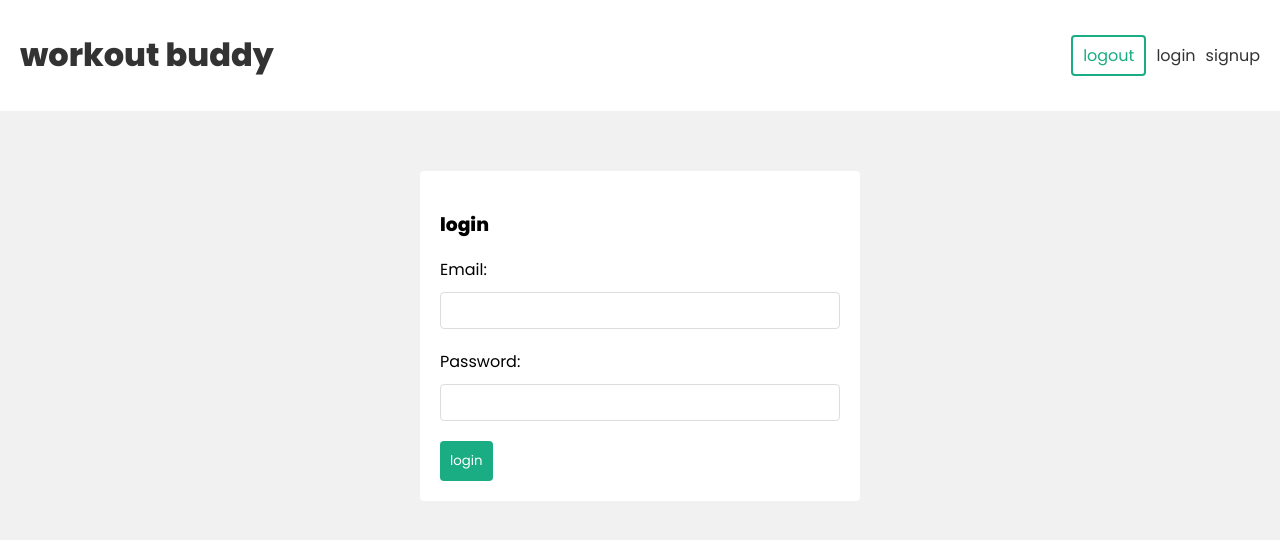
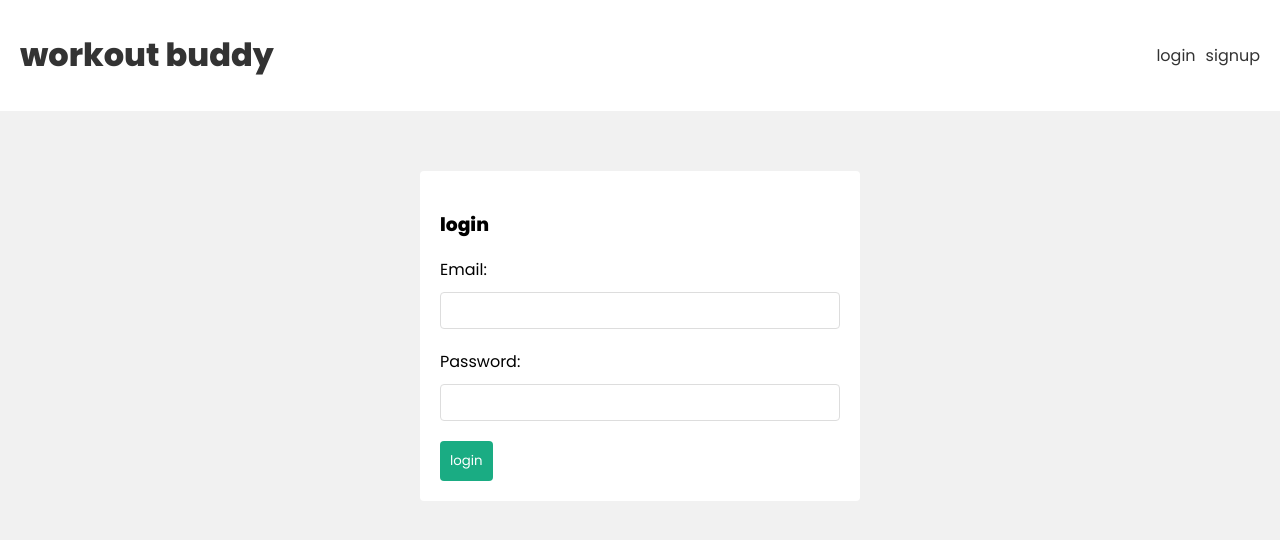
Before and after one commit to Whizzie99/workout-app-frontend, a React (Create React App) app: page /login in a window 1280 px wide. Shown: the top 540 px of the page. Built offline with nearby package versions, Linux system fonts and the light colour scheme.

Commit message:
create useLogin hook

```diff
--- a/src/components/Navbar.js
+++ b/src/components/Navbar.js
@@ -1,8 +1,10 @@
 import { Link } from 'react-router-dom';
 import { useLogout } from '../hooks/useLogout';
+import { useAuthContext } from '../hooks/useAuthContext';
 
 const Navbar = () => {
 	const { logout } = useLogout();
+	const { user } = useAuthContext();
 
 	const handleClick = () => {
 		logout();
@@ -15,13 +17,18 @@
 					<h1>workout buddy</h1>
 				</Link>
 				<nav>
+					{user && (
 						<div>
+							<span>{user.email}</span>
 							<button onClick={handleClick}>logout</button>
 						</div>
+					)}
+					{!user && (
 						<div>
 							<Link to="/login">login</Link>
 							<Link to="/signup">signup</Link>
 						</div>
+					)}
 				</nav>
 			</div>
 		</header>
--- a/src/context/AuthContext.js
+++ b/src/context/AuthContext.js
@@ -1,4 +1,4 @@
-import { createContext, useReducer } from 'react';
+import { createContext, useReducer, useEffect } from 'react';
 
 export const AuthContext = createContext();
 
@@ -18,6 +18,14 @@
 		user: null,
 	});
 
+	useEffect(() => {
+		const user = JSON.parse(localStorage.getItem('user'));
+
+		if (user) {
+			dispatch({ type: 'LOGIN', payload: user });
+		}
+	}, []);
+
 	console.log('AuthCOntext state', state);
 
 	return (
```
Lines whose indentation alone changed are shown as unchanged.
